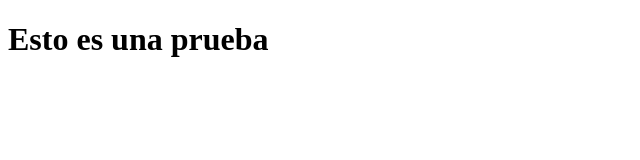
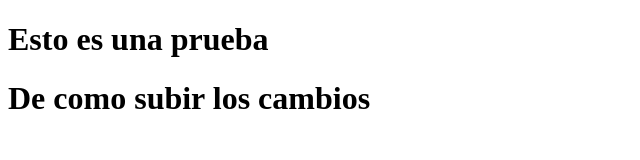
Before and after one commit to julioraulcarranzaruiz/esloty, a plain HTML site: page index.html in a window 1280 px wide. Shown: the whole page, without its empty margins (0-640 px from the left). Drawn offline with Linux system fonts and the light colour scheme.

Commit message:
Cambios 2

```diff
--- a/index.html
+++ b/index.html
@@ -7,5 +7,7 @@
 </head>
 <body>
     <h1>Esto es una prueba</h1>
+    <h1>De como subir los cambios </h1>
+
 </body>
 </html>
```
